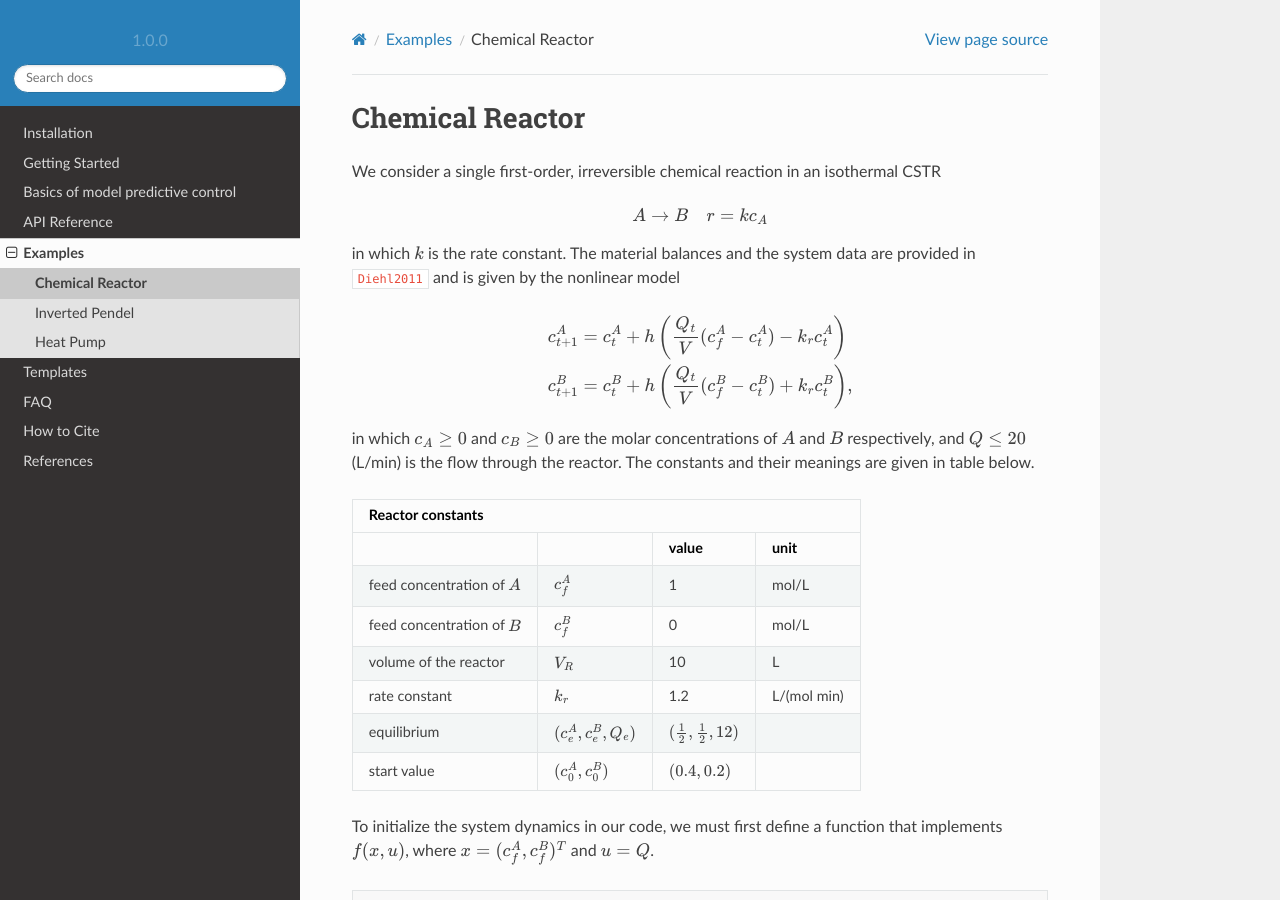
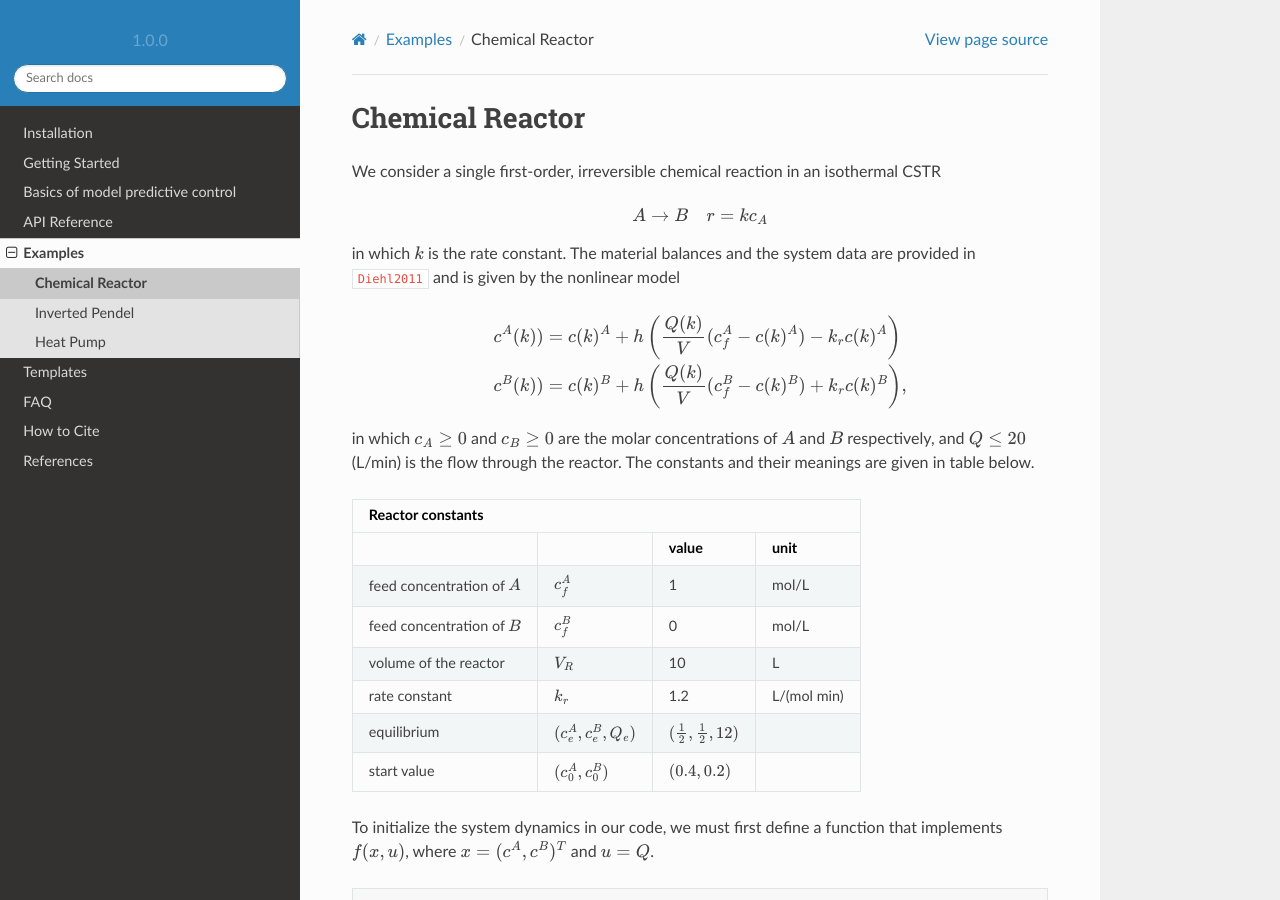
Before and after one commit to nMPyC/nmpyc, a Sphinx documentation site: the page built from docs/source/example/reactor.rst, in a window 1280 px wide and 900 px high. Built offline with Sphinx 7.4.7 and the Read the Docs theme 2.0.0, drawn with Linux system fonts in a browser that asks for light colours; cross-references to code outside the pages are shown as plain code.

Commit message:
Update reactor.rst

```diff
--- a/docs/source/example/reactor.rst
+++ b/docs/source/example/reactor.rst
@@ -14,8 +14,8 @@ in which :math:`k` is the rate constant. The material balances and the system da
 
    \begin{equation*}
       \begin{split}
-         c^{A}_{t+1}&=c_t^{A}+h\left(\frac{Q_t}{V}(c_f^{A}-c_t^{A})-k_r{c_t^{A}}\right)\\
-         c^{B}_{t+1}&=c_t^{B}+h\left(\frac{Q_t}{V}(c_f^{B}-c_t^{B})+k_r{c_t^{B}}\right),
+         c^{A}(k))&=c(k)^{A}+h\left(\frac{Q(k)}{V}(c_f^{A}-c(k)^{A})-k_r{c(k)^{A}}\right)\\
+         c^{B}(k))&=c(k)^{B}+h\left(\frac{Q(k)}{V}(c_f^{B}-c(k)^{B})+k_r{c(k)^{B}}\right),
       \end{split}
    \end{equation*}
 
@@ -35,7 +35,7 @@ equilibrium                       :math:`(c_e^{A},c_e^B,Q_e)`    :math:`(\frac 1
 start value                       :math:`(c_0^{A},c_0^B)`        :math:`(0.4, 0.2)`
 ================================ =============================  =====================================  ================
 
-To initialize the system dynamics in our code, we must first define a function that implements :math:`f(x,u)`, where :math:`x = (c_f^{A},c_f^{B})^T` and :math:`u=Q`.
+To initialize the system dynamics in our code, we must first define a function that implements :math:`f(x,u)`, where :math:`x = (c^{A},c^{B})^T` and :math:`u=Q`.
 
 .. code-block:: python
 
```
